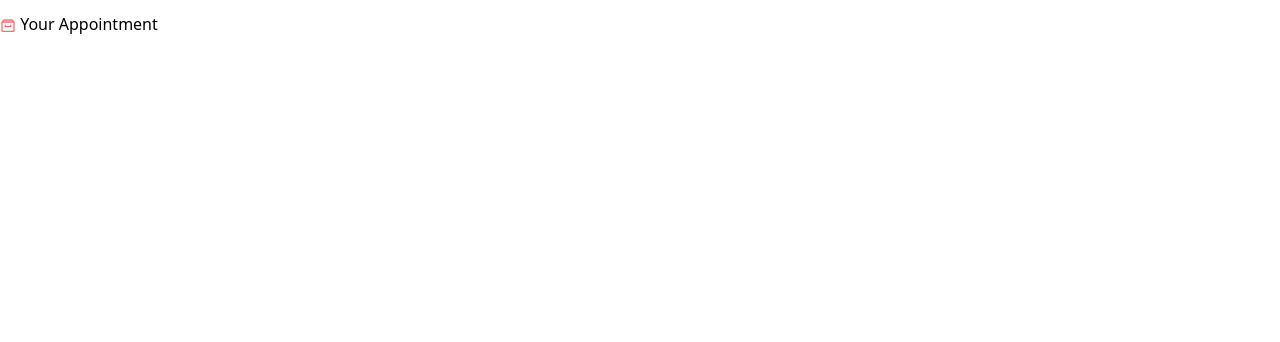
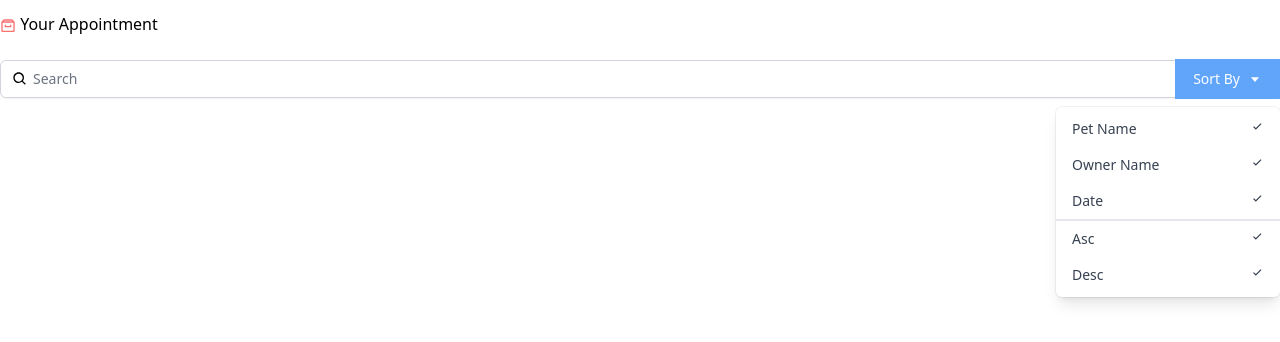
Before and after one commit to pusit-hanp/reactinterface, a React (Create React App) app: page / in a window 1280 px wide. Shown: the top 342 px of the page. Built offline with nearby package versions, Linux system fonts and the light colour scheme.

Commit message:
Create Search component and DropDown sup-component

```diff
--- a/src/App.js
+++ b/src/App.js
@@ -1,10 +1,12 @@
 import {BiArchive} from "react-icons/bi"
+import Search from "./components/Search";
 
 function App() {
   return (
     <div className="App container mx-auto mt-3 font-thin">
       <h1 ClassName="text-5xl">
         <BiArchive className="inline-block text-red-400"/> Your Appointment</h1>
+      <Search/>
     </div>
   );
 }
--- /dev/null
+++ b/src/components/Search.js
@@ -0,0 +1,52 @@
+import { BiSearch, BiCaretDown, BiCheck } from "react-icons/bi"
+
+const DropDown = () =>{
+    return(
+        <div className="origin-top-right absolute right-0 mt-2 w-56
+        rounded-md shadow-lg bg-white ring-1 ring-black ring-opacity-5">
+        <div className="py-1" role="menu" aria-orientation="vertical" aria-labelledby="options-menu">
+          <div
+            className="px-4 py-2 text-sm text-gray-700 hover:bg-gray-100 hover:text-gray-900 flex justify-between cursor-pointer"
+            role="menuitem">Pet Name <BiCheck /></div>
+          <div
+            className="px-4 py-2 text-sm text-gray-700 hover:bg-gray-100 hover:text-gray-900 flex justify-between cursor-pointer"
+            role="menuitem">Owner Name  <BiCheck /></div>
+          <div
+            className="px-4 py-2 text-sm text-gray-700 hover:bg-gray-100 hover:text-gray-900 flex justify-between cursor-pointer"
+            role="menuitem">Date <BiCheck /></div>
+          <div
+            className="px-4 py-2 text-sm text-gray-700 hover:bg-gray-100 hover:text-gray-900 flex justify-between cursor-pointer border-gray-1 border-t-2"
+            role="menuitem">Asc <BiCheck /></div>
+          <div
+            className="px-4 py-2 text-sm text-gray-700 hover:bg-gray-100 hover:text-gray-900 flex justify-between cursor-pointer"
+            role="menuitem">Desc <BiCheck /></div>
+        </div>
+      </div>
+    )
+}
+
+const Search = ()=>{
+    return (
+        <div className="py-5">
+        <div className="mt-1 relative rounded-md shadow-sm">
+          <div className="absolute inset-y-0 left-0 pl-3 flex items-center pointer-events-none">
+            <BiSearch />
+            <label htmlFor="query" className="sr-only" />
+          </div>
+          <input type="text" name="query" id="query" value=""
+            className="pl-8 rounded-md focus:ring-indigo-500 focus:border-indigo-500 block w-full sm:text-sm border-gray-300" placeholder="Search" />
+          <div className="absolute inset-y-0 right-0 flex items-center">
+            <div>
+              <button type="button"
+                className="justify-center px-4 py-2 bg-blue-400 border-2 border-blue-400 text-sm text-white hover:bg-blue-700 focus:outline-none focus:ring-2 focus:ring-offset-2 flex items-center" id="options-menu" aria-haspopup="true" aria-expanded="true">
+                Sort By <BiCaretDown className="ml-2" />
+              </button>
+              <DropDown/>
+            </div>
+          </div>
+        </div>
+      </div>
+    )
+}
+
+export default Search;
```
